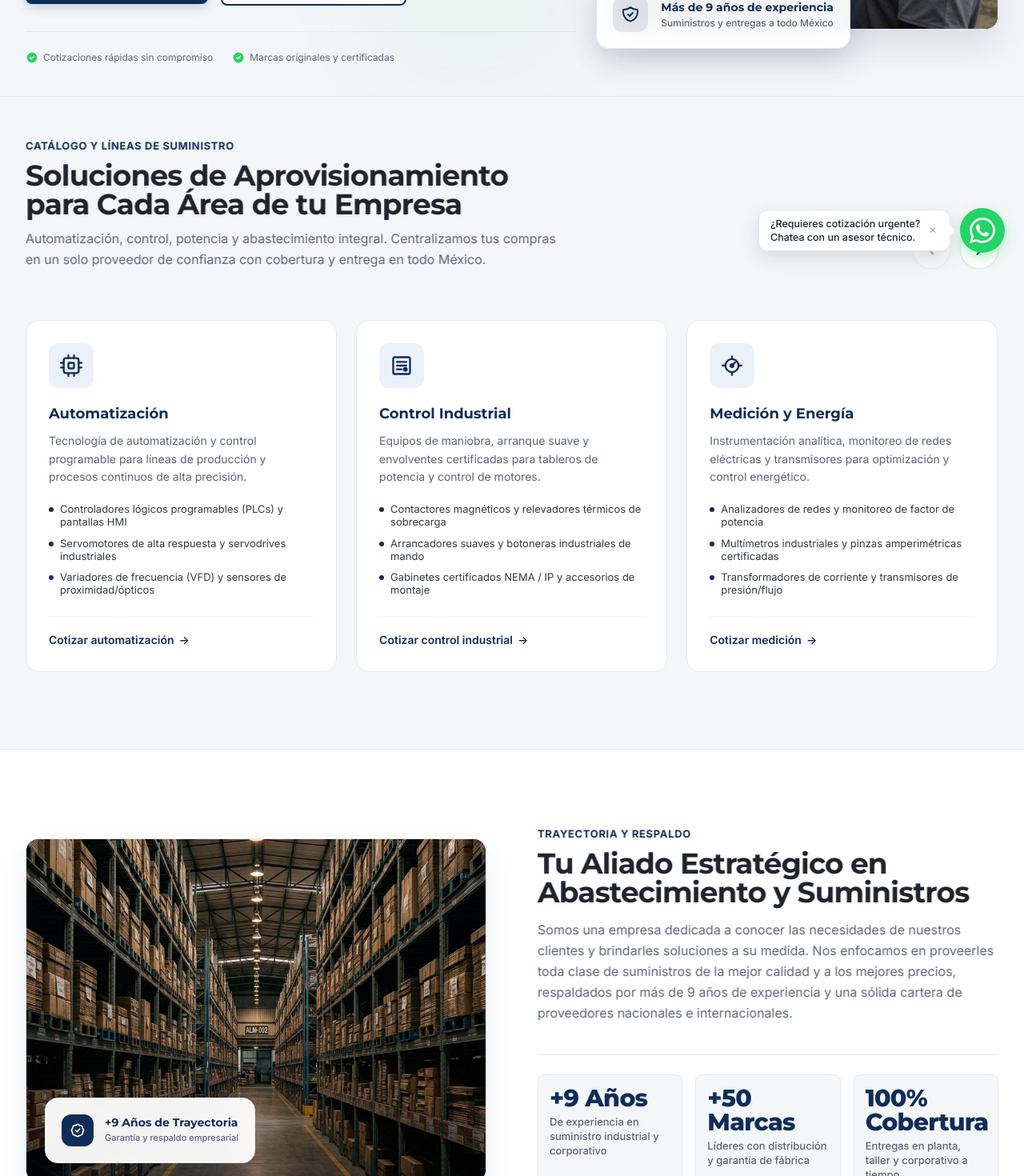
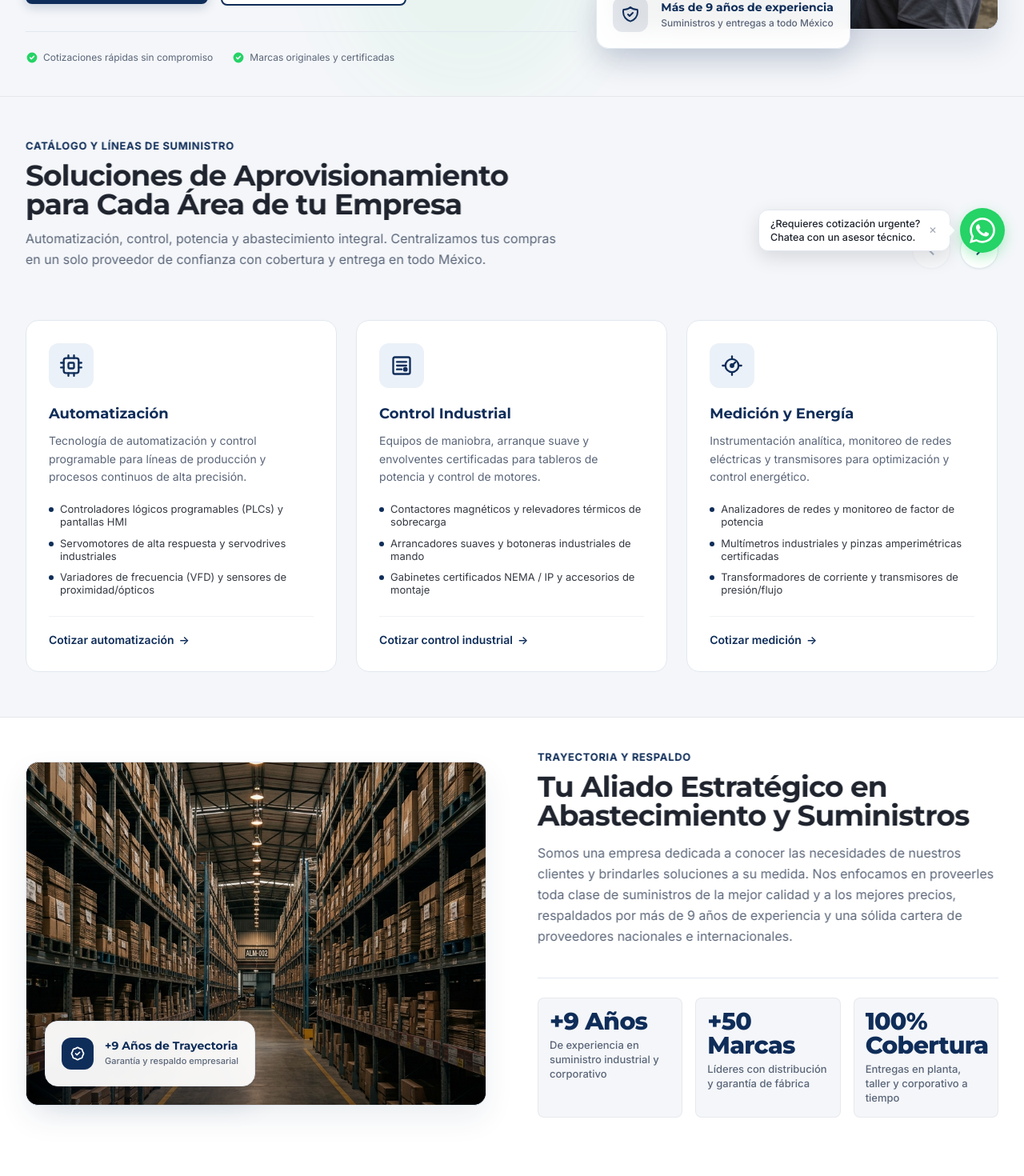
Before and after one commit to albertope18031-ctrl/tmsolution, a Next.js app: page / in a window 1280 px wide. Shown: the part 460-1930 px from the top of the page at 80% size. Built offline with nearby package versions, Linux system fonts and the light colour scheme.

Commit message:
Add files via upload

```diff
--- a/components/About/AboutSection.tsx
+++ b/components/About/AboutSection.tsx
@@ -6,7 +6,7 @@ export const AboutSection: React.FC = () => {
   return (
     <section
       id="nosotros"
-      className="relative w-full bg-white py-12 sm:py-16 lg:py-24 scroll-mt-[90px] border-b border-[#E5E7EB] transition-colors overflow-hidden"
+      className="relative w-full bg-white pt-6 sm:pt-8 lg:pt-10 pb-12 sm:pb-16 lg:pb-24 mt-0 scroll-mt-[90px] border-b border-[#E5E7EB] transition-colors overflow-hidden"
     >
       <div className="max-w-7xl mx-auto px-4 sm:px-6 lg:px-8">
         <div className="grid grid-cols-1 lg:grid-cols-2 gap-10 lg:gap-16 items-center">
--- a/components/Supplies/SuppliesSection.tsx
+++ b/components/Supplies/SuppliesSection.tsx
@@ -47,7 +47,7 @@ export const SuppliesSection: React.FC = () => {
   return (
     <section
       id="suministros"
-      className="relative w-full bg-[#F4F6F9] pt-5 sm:pt-6 lg:pt-12 pb-12 sm:pb-16 lg:pb-20 scroll-mt-[90px] border-b border-[#E5E7EB] transition-colors overflow-hidden"
+      className="relative w-full bg-[#F4F6F9] pt-5 sm:pt-6 lg:pt-12 pb-6 sm:pb-8 lg:pb-10 mb-0 scroll-mt-[90px] border-b border-[#E5E7EB] transition-colors overflow-hidden"
     >
       <div className="max-w-7xl mx-auto px-4 sm:px-6 lg:px-8">
         {/* Encabezado de Sección con Controles Circulares de Navegación */}
```
